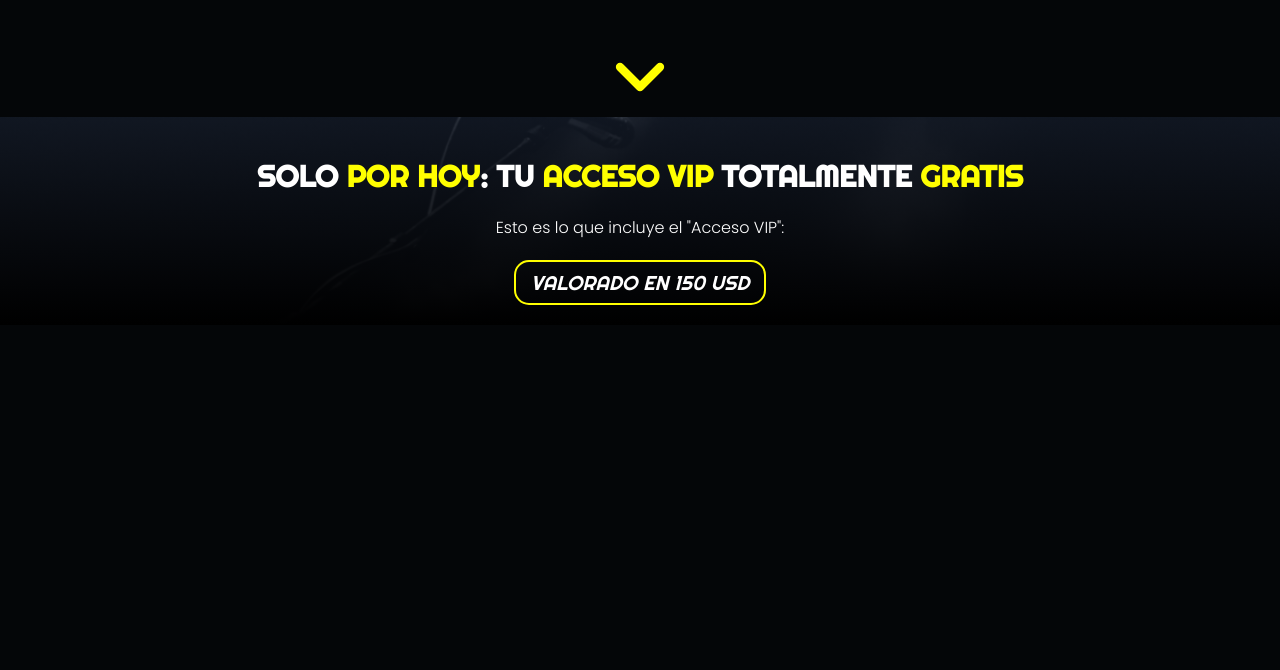
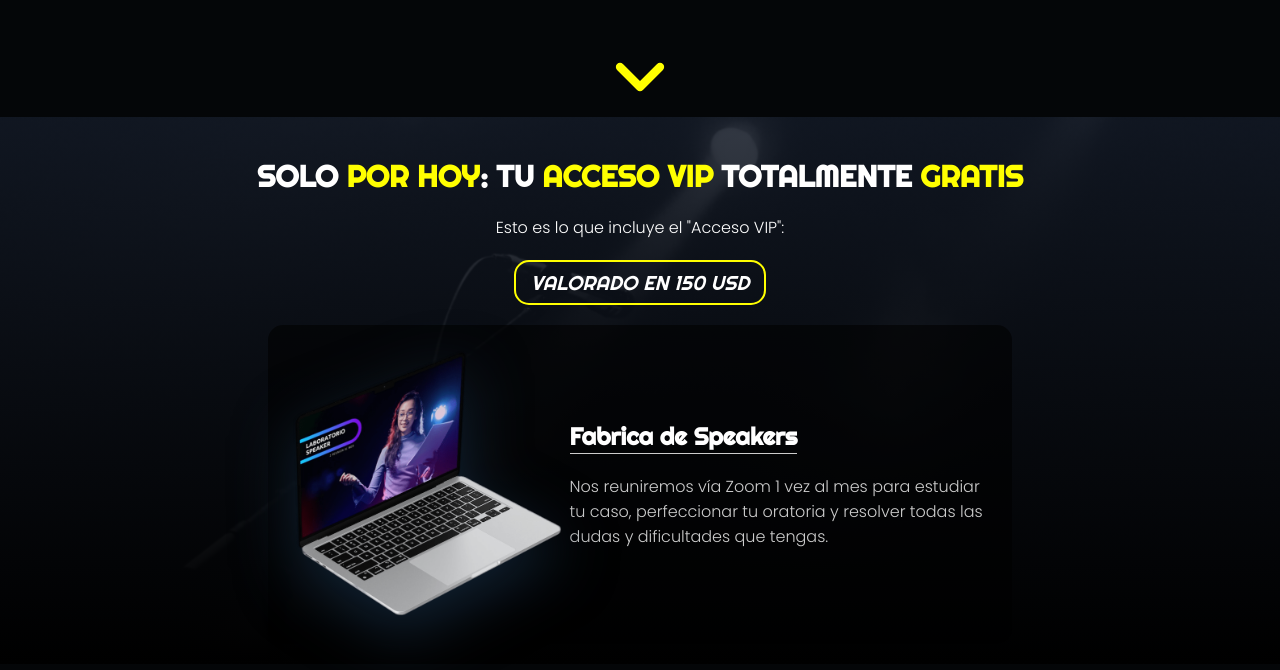
Before and after one commit to hablarEnPublico/hablarEnPublico.github.io, a plain HTML site: page index.html in a window 1280 px wide. Shown: the part 5195-5865 px from the top of the page. Drawn offline with Linux system fonts and the light colour scheme.

Commit message:
Commit better

```diff
--- a/codigo.css
+++ b/codigo.css
@@ -685,4 +685,54 @@ body { background-color: #040608; }
                                                      text-align: center;
                                                      border: 2px solid yellow;
                                                      border-radius: 15px;
-                                                     padding: 8px 15px; }
+                                                     padding: 8px 15px;
+                                                     margin-bottom: 20px; }
+
+                        .beneficios-bono-container { width: 60%;
+                                                     border-radius: 15px;
+                                                     background-color: #0009;
+                                                     padding: 20px;
+
+                                                     display: flex;
+                                                     justify-content: flex-start;
+                                                     align-items: center; }
+
+                                                     .beneficios-bono-img { width: 40%;
+                                                                            filter: drop-shadow(0 20px 30px #123); }
+
+                                                     .beneficios-bono-content { display: flex;
+                                                                                flex-direction: column;
+                                                                                justify-content: flex-start;
+                                                                                align-items: flex-start;
+
+                                                                                font-size: 20px;
+                                                                                font-family: "Righteous","Poppins",sans-serif; }
+
+                                                                                .beneficios-bono-content h4 { font-size: 1.2em;
+                                                                                                              color: white;
+                                                                                                              font-weight: bold;
+                                                                                                              margin-bottom: 20px;
+                                                                                                              text-align: left;
+                                                                                                              padding-bottom: 2px;
+                                                                                                              border-bottom: 1px solid #ccc; }
+
+                                                                                .beneficios-bono-content p  { font-size: .8em;
+                                                                                                              color: #ccc;
+                                                                                                              text-align: left;
+                                                                                                              font-family: "Poppins",sans-serif; }
+
+@media screen and (max-width: 1090px) { .beneficios-bono-img { width: 50%; }
+                                        .beneficios-bono-container { width: 80%; } }
+
+@media screen and (max-width: 780px) { .beneficios-bono-container { width: 100%; } }
+@media screen and (max-width: 630px) { .beneficios-bono-container  { flex-direction: column; }
+
+                                                                   .beneficios-bono-content { width: 70%; }
+                                                                   .beneficios-bono-img { width: 70%; } }
+
+@media screen and (max-width: 480px) { .beneficios-bono-img { width: 80%; }
+                                       .beneficios-bono-content { width: 90%; }
+                                                                .beneficios-bono-content p { font-size: .7em; } }
+
+@media screen and (max-width: 430px) { .beneficios-bono-img {width: 100%;}
+                                       .beneficios-bono-content { width: 100%; } }
--- a/index.html
+++ b/index.html
@@ -205,6 +205,13 @@
 	<h4>SOLO <b class="importante">POR HOY</b>: TU <b class="importante">ACCESO VIP</b> TOTALMENTE <b class="importante">GRATIS</b></h4>
 	<p>Esto es lo que incluye el "Acceso VIP":</p>
 	<span><i>VALORADO EN 150 USD</i></span>
+	<div class="beneficios-bono-container">
+		<img class="beneficios-bono-img bono1-img" src="multimedia/imagenes/bono1.webp" alt="fabrica de speakers">
+		<div class="beneficios-bono-content">
+			<h4>Fabrica de Speakers</h4>
+			<p>Nos reuniremos vía Zoom 1 vez al mes para estudiar tu caso, perfeccionar tu oratoria y resolver todas las dudas y dificultades que tengas.</p>
+		</div>
+	</div>
 </section>
 
 
```
